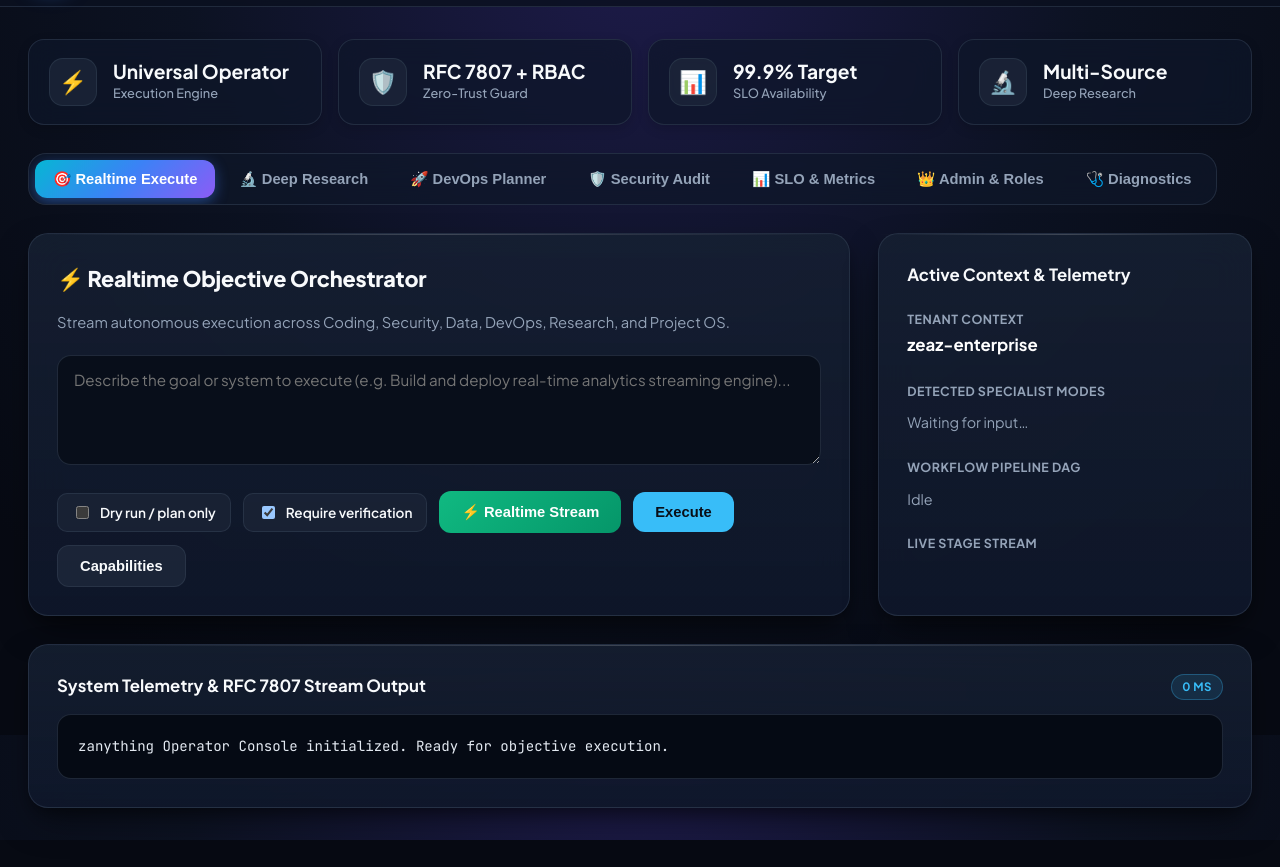
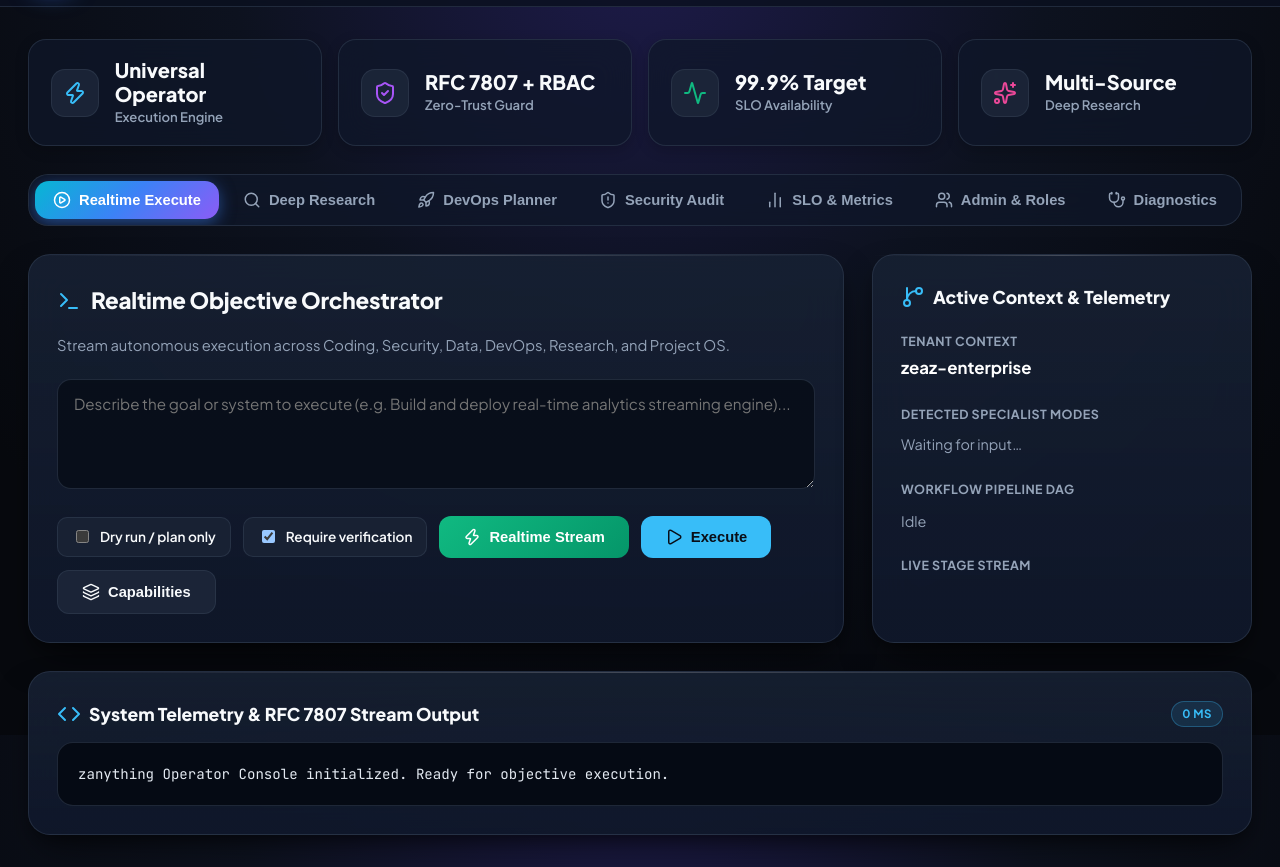
Before and after one commit to cvsz/zanything, a plain HTML site: page src/zanything/gui/index.html in a window 1280 px wide. Shown: the part 65-932 px from the top of the page. Before the commit the page ends 905 px from the top, so only its background shows below. Drawn offline with nearby package versions, Linux system fonts and the light colour scheme; no server answers.

Commit message:
style(gui): Integrate Lucide icon system and polished Canva glassmorphism design
- Add Lucide standard vector icon library across all dashboard tabs and action buttons
- Clean up duplicate markup and optimize glassmorphism layout
- Verified 50/50 tests passing and live container rendering

```diff
--- a/src/zanything/gui/index.html
+++ b/src/zanything/gui/index.html
@@ -7,34 +7,37 @@
 <link rel="preconnect" href="https://fonts.googleapis.com">
 <link rel="preconnect" href="https://fonts.gstatic.com" crossorigin>
 <link href="https://fonts.googleapis.com/css2?family=Plus+Jakarta+Sans:wght@400;500;600;700;800&family=JetBrains+Mono:wght@400;500;600;700&display=swap" rel="stylesheet">
+<!-- Lucide Icons Standard -->
+<script src="https://unpkg.com/lucide@latest"></script>
 <style>
 :root {
   color-scheme: dark;
-  --bg: #070a13;
-  --bg-gradient: radial-gradient(circle at 50% 0%, #1e1b4b 0%, #0c1222 45%, #070a13 85%);
-  --panel: rgba(15, 23, 42, 0.72);
+  --bg: #07090e;
+  --bg-gradient: radial-gradient(circle at 50% 0%, #1e1b4b 0%, #0d121f 40%, #07090e 80%);
+  --panel: rgba(15, 23, 42, 0.75);
   --panel-solid: #0f172a;
   --panel-hover: rgba(30, 41, 59, 0.85);
   --line: rgba(51, 65, 85, 0.55);
-  --line-highlight: rgba(56, 189, 248, 0.4);
+  --line-highlight: rgba(56, 189, 248, 0.45);
 
   --primary: #38bdf8;
-  --primary-glow: rgba(56, 189, 248, 0.28);
+  --primary-glow: rgba(56, 189, 248, 0.3);
   --primary-hover: #0ea5e9;
 
   --accent-purple: #a855f7;
   --accent-pink: #ec4899;
   --accent-cyan: #06b6d4;
   --gradient-canva: linear-gradient(135deg, #06b6d4 0%, #3b82f6 50%, #8b5cf6 100%);
-  --gradient-card: linear-gradient(180deg, rgba(30, 41, 59, 0.45) 0%, rgba(15, 23, 42, 0.8) 100%);
+  --gradient-card: linear-gradient(180deg, rgba(30, 41, 59, 0.5) 0%, rgba(15, 23, 42, 0.85) 100%);
+  --gradient-pill: linear-gradient(135deg, rgba(56, 189, 248, 0.15) 0%, rgba(168, 85, 247, 0.15) 100%);
 
   --success: #10b981;
-  --success-glow: rgba(16, 185, 129, 0.28);
+  --success-glow: rgba(16, 185, 129, 0.3);
   --warning: #f59e0b;
   --danger: #ef4444;
   --text: #f8fafc;
   --text-muted: #94a3b8;
-  --shadow-lg: 0 16px 36px -8px rgba(0, 0, 0, 0.5), 0 8px 16px -6px rgba(0, 0, 0, 0.4);
+  --shadow-lg: 0 20px 40px -12px rgba(0, 0, 0, 0.6), 0 8px 16px -6px rgba(0, 0, 0, 0.4);
 }
 
 * { box-sizing: border-box; }
@@ -57,7 +60,7 @@ header {
   align-items: center;
   justify-content: space-between;
   background: rgba(11, 17, 32, 0.85);
-  backdrop-filter: blur(18px);
+  backdrop-filter: blur(20px);
   position: sticky;
   top: 0;
   z-index: 50;
@@ -69,20 +72,20 @@ header {
   gap: 14px;
 }
 .brand-logo {
-  width: 38px;
-  height: 38px;
+  width: 40px;
+  height: 40px;
   border-radius: 12px;
   background: var(--gradient-canva);
   display: flex;
   align-items: center;
   justify-content: center;
   font-weight: 800;
-  font-size: 1.25rem;
+  font-size: 1.3rem;
   color: #fff;
-  box-shadow: 0 0 20px rgba(59, 130, 246, 0.55);
+  box-shadow: 0 0 24px rgba(59, 130, 246, 0.6);
 }
 .brand-title {
-  font-size: 1.3rem;
+  font-size: 1.35rem;
   font-weight: 800;
   letter-spacing: -0.02em;
   background: linear-gradient(90deg, #ffffff 0%, #cbd5e1 100%);
@@ -110,26 +113,26 @@ main {
 /* Quick Metrics Row */
 .metrics-banner {
   display: grid;
-  grid-template-columns: repeat(auto-fit, minmax(220px, 1fr));
+  grid-template-columns: repeat(auto-fit, minmax(240px, 1fr));
   gap: 16px;
   margin-bottom: 28px;
 }
 .metric-card {
   background: var(--panel);
-  backdrop-filter: blur(14px);
+  backdrop-filter: blur(16px);
   border: 1px solid var(--line);
-  border-radius: 16px;
-  padding: 18px 20px;
+  border-radius: 18px;
+  padding: 18px 22px;
   display: flex;
   align-items: center;
   gap: 16px;
-  transition: all 0.2s cubic-bezier(0.4, 0, 0.2, 1);
-  box-shadow: 0 4px 12px rgba(0,0,0,0.15);
+  transition: all 0.25s cubic-bezier(0.4, 0, 0.2, 1);
+  box-shadow: 0 4px 14px rgba(0,0,0,0.2);
 }
 .metric-card:hover {
   transform: translateY(-2px);
   border-color: var(--line-highlight);
-  box-shadow: 0 8px 24px rgba(56, 189, 248, 0.12);
+  box-shadow: 0 10px 28px rgba(56, 189, 248, 0.15);
 }
 .metric-icon {
   width: 48px;
@@ -138,27 +141,26 @@ main {
   display: flex;
   align-items: center;
   justify-content: center;
-  font-size: 1.4rem;
-  background: rgba(30, 41, 59, 0.7);
+  background: rgba(30, 41, 59, 0.8);
   border: 1px solid var(--line);
 }
 .metric-val {
-  font-size: 1.2rem;
-  font-weight: 700;
+  font-size: 1.25rem;
+  font-weight: 800;
   line-height: 1.2;
 }
 .metric-label {
-  font-size: 0.8rem;
+  font-size: 0.82rem;
   color: var(--text-muted);
-  font-weight: 500;
+  font-weight: 600;
 }
 
 /* Modern Tab Navigation */
 .tabs-container {
-  background: rgba(15, 23, 42, 0.7);
-  backdrop-filter: blur(14px);
+  background: rgba(15, 23, 42, 0.75);
+  backdrop-filter: blur(16px);
   padding: 6px;
-  border-radius: 18px;
+  border-radius: 20px;
   border: 1px solid var(--line);
   display: inline-flex;
   gap: 6px;
@@ -171,11 +173,11 @@ main {
   color: var(--text-muted);
   border: none;
   padding: 10px 18px;
-  border-radius: 12px;
+  border-radius: 14px;
   cursor: pointer;
-  font-weight: 600;
+  font-weight: 700;
   font-size: 0.92rem;
-  transition: all 0.2s ease;
+  transition: all 0.2s cubic-bezier(0.4, 0, 0.2, 1);
   display: flex;
   align-items: center;
   gap: 8px;
@@ -188,21 +190,21 @@ main {
 .tab-btn.active {
   background: var(--gradient-canva);
   color: #fff;
-  box-shadow: 0 4px 14px rgba(59, 130, 246, 0.45);
+  box-shadow: 0 4px 16px rgba(59, 130, 246, 0.5);
 }
 
 /* Dashboard Grid */
 .dashboard-grid {
   display: grid;
-  grid-template-columns: minmax(0, 2.2fr) minmax(360px, 1fr);
+  grid-template-columns: minmax(0, 2.2fr) minmax(380px, 1fr);
   gap: 28px;
 }
 .glass-card {
   background: var(--panel);
   background-image: var(--gradient-card);
-  backdrop-filter: blur(18px);
+  backdrop-filter: blur(20px);
   border: 1px solid var(--line);
-  border-radius: 20px;
+  border-radius: 22px;
   padding: 28px;
   box-shadow: var(--shadow-lg);
   position: relative;
@@ -211,24 +213,30 @@ main {
   content: '';
   position: absolute;
   top: 0; left: 0; right: 0; height: 1px;
-  background: linear-gradient(90deg, transparent, rgba(255,255,255,0.18), transparent);
+  background: linear-gradient(90deg, transparent, rgba(255,255,255,0.2), transparent);
 }
 
 h2 {
-  font-size: 1.35rem;
+  font-size: 1.4rem;
   font-weight: 800;
   margin: 0 0 6px 0;
+  display: flex;
+  align-items: center;
+  gap: 10px;
   letter-spacing: -0.01em;
 }
 h3 {
-  font-size: 1.05rem;
-  font-weight: 700;
+  font-size: 1.1rem;
+  font-weight: 800;
   margin: 0 0 16px 0;
+  display: flex;
+  align-items: center;
+  gap: 8px;
 }
 .desc-text {
   color: var(--text-muted);
   font-size: 0.92rem;
-  margin-bottom: 20px;
+  margin-bottom: 22px;
 }
 
 /* Forms & Inputs */
@@ -284,7 +292,7 @@ textarea {
 .btn {
   border: none;
   border-radius: 12px;
-  padding: 12px 22px;
+  padding: 12px 24px;
   font-weight: 700;
   font-size: 0.92rem;
   cursor: pointer;
@@ -328,13 +336,13 @@ textarea {
 }
 .dag-node {
   padding: 6px 12px;
-  border-radius: 8px;
+  border-radius: 10px;
   background: rgba(15, 23, 42, 0.8);
   border: 1px solid var(--line);
-  font-size: 0.8rem;
+  font-size: 0.78rem;
   font-weight: 700;
   color: var(--text-muted);
-  transition: all 0.25s;
+  transition: all 0.25s cubic-bezier(0.4, 0, 0.2, 1);
   display: inline-flex;
   align-items: center;
   gap: 6px;
@@ -343,10 +351,11 @@ textarea {
   background: rgba(14, 165, 233, 0.25);
   border-color: var(--primary);
   color: var(--primary);
-  box-shadow: 0 0 14px var(--primary-glow);
+  box-shadow: 0 0 16px var(--primary-glow);
+  transform: scale(1.05);
 }
 .dag-node.done {
-  background: rgba(16, 185, 129, 0.18);
+  background: rgba(16, 185, 129, 0.2);
   border-color: var(--success);
   color: #6ee7b7;
 }
@@ -368,7 +377,7 @@ textarea {
   padding: 10px 14px;
   background: rgba(9, 14, 26, 0.75);
   border: 1px solid var(--line);
-  border-radius: 10px;
+  border-radius: 12px;
   font-size: 0.86rem;
   transition: all 0.2s ease;
 }
@@ -407,7 +416,7 @@ pre#output {
   margin: 0;
   background: rgba(6, 10, 20, 0.95);
   border: 1px solid var(--line);
-  border-radius: 14px;
+  border-radius: 16px;
   padding: 20px;
   white-space: pre-wrap;
   word-break: break-word;
@@ -444,7 +453,8 @@ pre#output {
   <div style="display:flex; align-items:center; gap:16px;">
     <!-- Active Identity Selector -->
     <div class="auth-bar">
-      <span style="color:var(--text-muted); font-weight:600;">🔑 Identity:</span>
+      <i data-lucide="key" style="width:16px; height:16px; color:var(--primary);"></i>
+      <span style="color:var(--text-muted); font-weight:600;">Identity:</span>
       <select id="auth-role-select" onchange="updateAuthHeader()" style="padding:4px 8px; width:auto; font-size:0.85rem; border-radius:8px;">
         <option value="admin">Administrator (Admin Key)</option>
         <option value="auditor">Security Auditor (Auditor Key)</option>
@@ -462,28 +472,36 @@ pre#output {
   <!-- Summary Stat Badges -->
   <section class="metrics-banner">
     <div class="metric-card">
-      <div class="metric-icon" style="color:var(--primary);">⚡</div>
+      <div class="metric-icon" style="color:var(--primary);">
+        <i data-lucide="zap" style="width:24px; height:24px;"></i>
+      </div>
       <div>
         <div class="metric-val">Universal Operator</div>
         <div class="metric-label">Execution Engine</div>
       </div>
     </div>
     <div class="metric-card">
-      <div class="metric-icon" style="color:var(--accent-purple);">🛡️</div>
+      <div class="metric-icon" style="color:var(--accent-purple);">
+        <i data-lucide="shield-check" style="width:24px; height:24px;"></i>
+      </div>
       <div>
         <div class="metric-val">RFC 7807 + RBAC</div>
         <div class="metric-label">Zero-Trust Guard</div>
       </div>
     </div>
     <div class="metric-card">
-      <div class="metric-icon" style="color:var(--success);">📊</div>
+      <div class="metric-icon" style="color:var(--success);">
+        <i data-lucide="activity" style="width:24px; height:24px;"></i>
+      </div>
       <div>
         <div class="metric-val">99.9% Target</div>
         <div class="metric-label">SLO Availability</div>
       </div>
     </div>
     <div class="metric-card">
-      <div class="metric-icon" style="color:var(--accent-pink);">🔬</div>
+      <div class="metric-icon" style="color:var(--accent-pink);">
+        <i data-lucide="sparkles" style="width:24px; height:24px;"></i>
+      </div>
       <div>
         <div class="metric-val">Multi-Source</div>
         <div class="metric-label">Deep Research</div>
@@ -493,13 +511,13 @@ pre#output {
 
   <!-- Navigation Tabs -->
   <div class="tabs-container">
-    <button class="tab-btn active" onclick="switchTab('execute')">🎯 Realtime Execute</button>
-    <button class="tab-btn" onclick="switchTab('research')">🔬 Deep Research</button>
-    <button class="tab-btn" onclick="switchTab('devops')">🚀 DevOps Planner</button>
-    <button class="tab-btn" onclick="switchTab('security')">🛡️ Security Audit</button>
-    <button class="tab-btn" onclick="switchTab('slo')">📊 SLO & Metrics</button>
-    <button class="tab-btn" onclick="switchTab('admin')">👑 Admin & Roles</button>
-    <button class="tab-btn" onclick="switchTab('diagnostics')">🩺 Diagnostics</button>
+    <button class="tab-btn active" onclick="switchTab('execute')"><i data-lucide="play-circle" style="width:18px; height:18px;"></i> Realtime Execute</button>
+    <button class="tab-btn" onclick="switchTab('research')"><i data-lucide="search" style="width:18px; height:18px;"></i> Deep Research</button>
+    <button class="tab-btn" onclick="switchTab('devops')"><i data-lucide="rocket" style="width:18px; height:18px;"></i> DevOps Planner</button>
+    <button class="tab-btn" onclick="switchTab('security')"><i data-lucide="shield-alert" style="width:18px; height:18px;"></i> Security Audit</button>
+    <button class="tab-btn" onclick="switchTab('slo')"><i data-lucide="bar-chart-2" style="width:18px; height:18px;"></i> SLO & Metrics</button>
+    <button class="tab-btn" onclick="switchTab('admin')"><i data-lucide="users" style="width:18px; height:18px;"></i> Admin & Roles</button>
+    <button class="tab-btn" onclick="switchTab('diagnostics')"><i data-lucide="stethoscope" style="width:18px; height:18px;"></i> Diagnostics</button>
   </div>
 
   <div class="dashboard-grid">
@@ -507,31 +525,31 @@ pre#output {
     <section class="glass-card">
       <!-- Execute Tab -->
       <div id="panel-execute">
-        <h2>⚡ Realtime Objective Orchestrator</h2>
+        <h2><i data-lucide="terminal" style="color:var(--primary);"></i> Realtime Objective Orchestrator</h2>
         <p class="desc-text">Stream autonomous execution across Coding, Security, Data, DevOps, Research, and Project OS.</p>
         <textarea id="objective" placeholder="Describe the goal or system to execute (e.g. Build and deploy real-time analytics streaming engine)..."></textarea>
         <div class="controls-row">
           <label class="checkbox-pill"><input id="dry" type="checkbox"> Dry run / plan only</label>
           <label class="checkbox-pill"><input id="verify" type="checkbox" checked> Require verification</label>
-          <button class="btn btn-stream" onclick="runExecuteStream()">⚡ Realtime Stream</button>
-          <button class="btn btn-primary" onclick="runExecute()">Execute</button>
-          <button class="btn btn-secondary" onclick="showCapabilities()">Capabilities</button>
+          <button class="btn btn-stream" onclick="runExecuteStream()"><i data-lucide="zap" style="width:18px; height:18px;"></i> Realtime Stream</button>
+          <button class="btn btn-primary" onclick="runExecute()"><i data-lucide="play" style="width:18px; height:18px;"></i> Execute</button>
+          <button class="btn btn-secondary" onclick="showCapabilities()"><i data-lucide="layers" style="width:18px; height:18px;"></i> Capabilities</button>
         </div>
       </div>
 
       <!-- Research Tab -->
       <div id="panel-research" style="display:none;">
-        <h2>🔬 Deep Research Synthesis</h2>
+        <h2><i data-lucide="sparkles" style="color:var(--accent-pink);"></i> Deep Research Synthesis</h2>
         <p class="desc-text">Multi-source synthesis with authority scoring, freshness validation, and citation integrity.</p>
         <input type="text" id="research-topic" value="Post-Quantum Cryptography Enterprise Strategy" placeholder="Research topic">
         <div class="controls-row">
-          <button class="btn btn-primary" onclick="runResearch()">Synthesize Report</button>
+          <button class="btn btn-primary" onclick="runResearch()"><i data-lucide="file-text" style="width:18px; height:18px;"></i> Synthesize Report</button>
         </div>
       </div>
 
       <!-- DevOps Tab -->
       <div id="panel-devops" style="display:none;">
-        <h2>🚀 DevOps & SRE Planner</h2>
+        <h2><i data-lucide="rocket" style="color:var(--primary);"></i> DevOps & SRE Planner</h2>
         <p class="desc-text">Zero-downtime deployment orchestration with automated verification gates.</p>
         <div style="display:grid; grid-template-columns: 1fr 1fr; gap:16px;">
           <div>
@@ -548,26 +566,26 @@ pre#output {
           </div>
         </div>
         <div class="controls-row">
-          <button class="btn btn-primary" onclick="runDevops()">Generate Deployment Plan</button>
+          <button class="btn btn-primary" onclick="runDevops()"><i data-lucide="cpu" style="width:18px; height:18px;"></i> Generate Deployment Plan</button>
         </div>
       </div>
 
       <!-- Security Tab -->
       <div id="panel-security" style="display:none;">
-        <h2>🛡️ Security & Threat Engine</h2>
+        <h2><i data-lucide="shield-alert" style="color:var(--danger);"></i> Security & Threat Engine</h2>
         <p class="desc-text">Automated trust-boundary review, role auditing, and vulnerability check.</p>
         <div style="margin-bottom:16px;">
           <label style="font-size:0.85rem; font-weight:600; color:var(--text-muted); display:block; margin-bottom:6px;">Target Service</label>
           <input type="text" id="security-target" value="zanything-core">
         </div>
         <div class="controls-row">
-          <button class="btn btn-primary" onclick="runSecurity()">Run Baseline Security Audit</button>
+          <button class="btn btn-primary" onclick="runSecurity()"><i data-lucide="search-check" style="width:18px; height:18px;"></i> Run Baseline Security Audit</button>
         </div>
       </div>
 
       <!-- SLO Tab -->
       <div id="panel-slo" style="display:none;">
-        <h2>📊 SLO & Reliability Monitor</h2>
+        <h2><i data-lucide="bar-chart-2" style="color:var(--success);"></i> SLO & Reliability Monitor</h2>
         <p class="desc-text">Real-time Service Level Objective (SLO) availability and Error Budget calculations.</p>
         <div style="display:grid; grid-template-columns: 1fr 1fr 1fr; gap:16px;">
           <div>
@@ -584,33 +602,33 @@ pre#output {
           </div>
         </div>
         <div class="controls-row">
-          <button class="btn btn-primary" onclick="runSLO()">Calculate SLO & Budget</button>
+          <button class="btn btn-primary" onclick="runSLO()"><i data-lucide="calculator" style="width:18px; height:18px;"></i> Calculate SLO & Budget</button>
         </div>
       </div>
 
       <!-- Admin Tab -->
       <div id="panel-admin" style="display:none;">
-        <h2>👑 Enterprise RBAC & Roles</h2>
+        <h2><i data-lucide="crown" style="color:var(--warning);"></i> Enterprise RBAC & Roles</h2>
         <p class="desc-text">Inspect role definitions, permission hierarchies, and active access rules.</p>
         <div class="controls-row">
-          <button class="btn btn-primary" onclick="runAdminRoles()">Inspect RBAC Hierarchy</button>
-          <button class="btn btn-secondary" onclick="checkCurrentPrincipal()">View Current Identity (/v1/me)</button>
+          <button class="btn btn-primary" onclick="runAdminRoles()"><i data-lucide="shield" style="width:18px; height:18px;"></i> Inspect RBAC Hierarchy</button>
+          <button class="btn btn-secondary" onclick="checkCurrentPrincipal()"><i data-lucide="user-check" style="width:18px; height:18px;"></i> View Current Identity (/v1/me)</button>
         </div>
       </div>
 
       <!-- Diagnostics Tab -->
       <div id="panel-diagnostics" style="display:none;">
-        <h2>🩺 Support & Diagnostic Bundle</h2>
+        <h2><i data-lucide="stethoscope" style="color:var(--accent-cyan);"></i> Support & Diagnostic Bundle</h2>
         <p class="desc-text">Generate sanitized enterprise diagnostics for troubleshooting and root-cause analysis.</p>
         <div class="controls-row">
-          <button class="btn btn-primary" onclick="runDiagnostics()">Export Diagnostic Bundle</button>
+          <button class="btn btn-primary" onclick="runDiagnostics()"><i data-lucide="download" style="width:18px; height:18px;"></i> Export Diagnostic Bundle</button>
         </div>
       </div>
     </section>
 
     <!-- Context & Pipeline DAG Sidebar -->
     <aside class="glass-card">
-      <h3>Active Context & Telemetry</h3>
+      <h3><i data-lucide="git-branch" style="color:var(--primary);"></i> Active Context & Telemetry</h3>
       <div style="margin-bottom: 18px;">
         <span style="font-size:0.78rem; font-weight:700; color:var(--text-muted); text-transform:uppercase; letter-spacing:0.04em;">Tenant Context</span>
         <div id="tenant-display" style="font-weight:700; font-size:1.05rem; color:#fff; margin-top:2px;">zeaz-enterprise</div>
@@ -633,7 +651,7 @@ pre#output {
   <!-- Raw Output Terminal -->
   <section class="glass-card" style="margin-top: 28px;">
     <div style="display:flex; justify-content:space-between; align-items:center; margin-bottom:14px;">
-      <h3 style="margin:0;">System Telemetry & RFC 7807 Stream Output</h3>
+      <h3 style="margin:0;"><i data-lucide="code" style="color:var(--primary);"></i> System Telemetry & RFC 7807 Stream Output</h3>
       <span id="latency-tag" class="tag-badge">0 ms</span>
     </div>
     <pre id="output">zanything Operator Console initialized. Ready for objective execution.</pre>
@@ -668,11 +686,14 @@ function updateAuthHeader() {
 function switchTab(tabId) {
   currentTab = tabId;
   document.querySelectorAll('.tab-btn').forEach(btn => btn.classList.remove('active'));
-  event.target.classList.add('active');
+  event.target.closest('.tab-btn').classList.add('active');
   ['execute', 'research', 'devops', 'security', 'slo', 'admin', 'diagnostics'].forEach(t => {
     const el = document.getElementById('panel-' + t);
     if (el) el.style.display = (t === tabId) ? 'block' : 'none';
   });
+  if (window.lucide) {
+    lucide.createIcons();
+  }
 }
 
 async function checkHealth() {
@@ -920,8 +941,13 @@ async function runDiagnostics() {
   }
 }
 
-checkHealth();
-setInterval(checkHealth, 15000);
+document.addEventListener("DOMContentLoaded", () => {
+  if (window.lucide) {
+    lucide.createIcons();
+  }
+  checkHealth();
+  setInterval(checkHealth, 15000);
+});
 </script>
 </body>
 </html>
```
